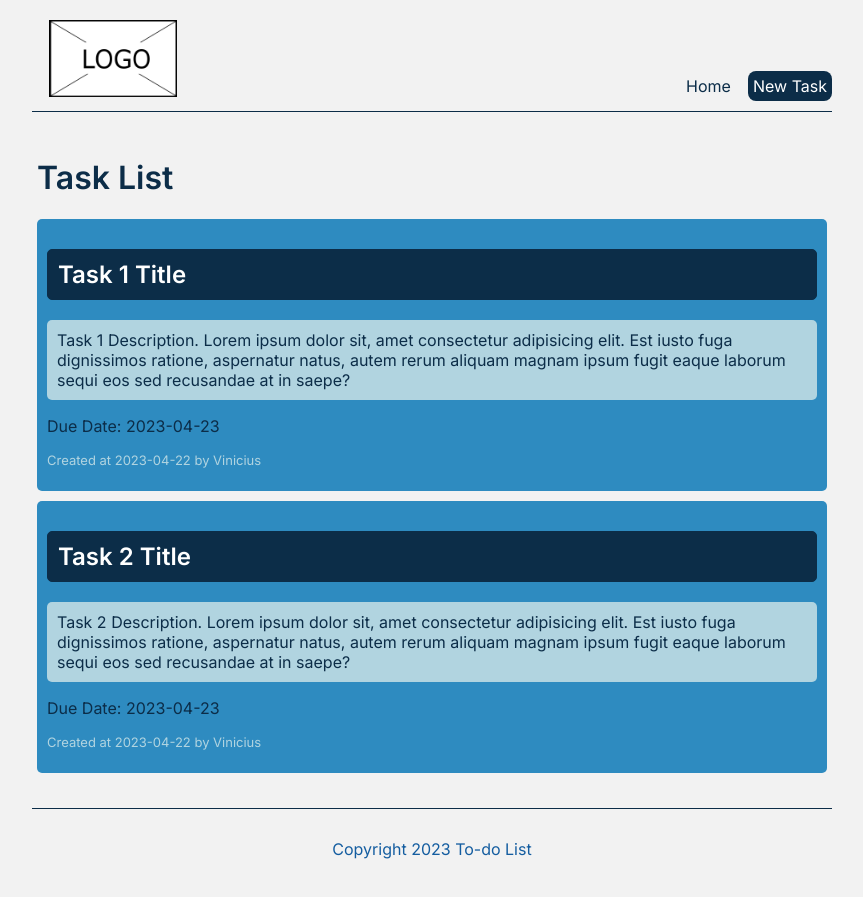
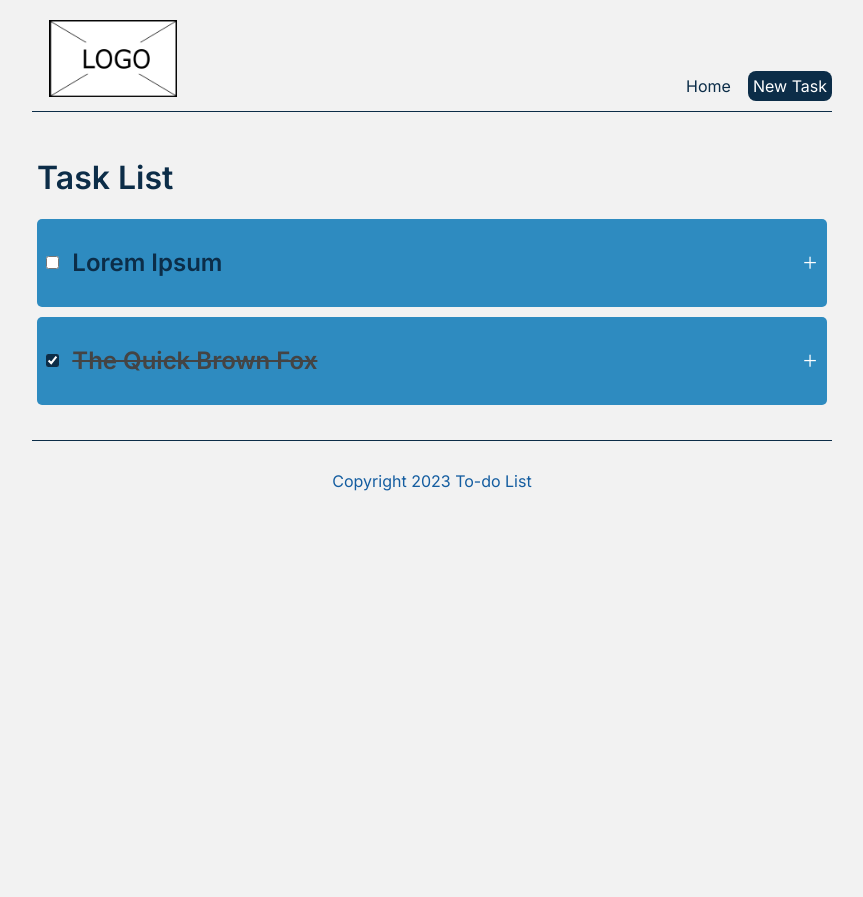
Before and after one commit to ViniciusBSilva/todo-list, a Next.js app: page / in a window 1280 px wide. Shown: the whole page, without its empty margins (208-1071 px from the left). After the commit the page ends 800 px from the top, so only its background shows below. Built offline with nearby package versions, Linux system fonts and the light colour scheme.

Commit message:
Tasks component, completed tasks handling, tasks detail handling, minor design changes

```diff
--- /dev/null
+++ b/components/Task.js
@@ -0,0 +1,38 @@
+import { useState } from 'react';
+import styles from '../styles/Home.module.css'
+
+const Task = ({ completed, title, description, category, dueDate, createdAt, createdBy, toogleCompleted }) => {
+
+    const [showDetail, toogleDetail] = useState(false);
+
+    return (
+        <>
+            <div className={styles.task}>
+                <div className={styles.taskHeader}>
+                    <input
+                        name='taskCompleted'
+                        type='checkbox'
+                        checked={completed}
+                        onChange={toogleCompleted}
+                    />
+                    <label
+                        htmlFor='taskCompleted'
+                        className={`${styles.taskTitle}`.concat((completed) ? ` ${styles.taskCompleted}` : '')}>
+                        <h2>{title}</h2>
+                    </label>
+                    <p className={styles.showDetails} onClick={() => toogleDetail(!showDetail)}>+</p>
+                </div>
+                {showDetail && (
+                    <div className={styles.taskDetails}>
+                        <p className={styles.taskDescription}>{description}</p>
+                        <p className={styles.taskDueDate}>Due Date: {dueDate}</p>
+                        <p className={styles.taskInfo}>Created at {createdAt} by {createdBy}</p>
+                    </div>
+                )}
+
+            </div>
+        </>
+    );
+}
+
+export default Task;
--- a/data/db.json
+++ b/data/db.json
@@ -4,6 +4,7 @@
             "id": 1,
             "title": "Lorem Ipsum",
             "description": "Lorem ipsum dolor sit amet, consectetur adipiscing elit, sed do eiusmod tempor incididunt ut labore et dolore magna aliqua. Ut enim ad minim veniam, quis nostrud exercitation ullamco laboris nisi ut aliquip ex ea commodo consequat. Duis aute irure dolor in reprehenderit in voluptate velit esse cillum dolore eu fugiat nulla pariatur. Excepteur sint occaecat cupidatat non proident, sunt in culpa qui officia deserunt mollit anim id est laborum.",
+            "completed": false,
             "category": "Work",
             "dueDate": "2023-05-02",
             "createdAt": "2023-04-23",
@@ -13,6 +14,7 @@
             "id": 2,
             "title": "The Quick Brown Fox",
             "description": "The quick brown fox jumps over the lazy dog",
+            "completed": true,
             "category": "Personal",
             "dueDate": "2023-12-31",
             "createdAt": "2023-04-22",
--- a/pages/index.js
+++ b/pages/index.js
@@ -1,7 +1,70 @@
-import Head from 'next/head'
-import styles from '../styles/Home.module.css'
+
+import { useState } from 'react';
+
+import Head from 'next/head';
+
+import Task from '@/components/Task';
+
+import styles from '../styles/Home.module.css';
 
 export default function Home() {
+
+  const getTaskList = () => {
+
+    const taskListJSON = [
+      {
+        "id": 1,
+        "title": "Lorem Ipsum",
+        "description": "Lorem ipsum dolor sit amet, consectetur adipiscing elit, sed do eiusmod tempor incididunt ut labore et dolore magna aliqua. Ut enim ad minim veniam, quis nostrud exercitation ullamco laboris nisi ut aliquip ex ea commodo consequat. Duis aute irure dolor in reprehenderit in voluptate velit esse cillum dolore eu fugiat nulla pariatur. Excepteur sint occaecat cupidatat non proident, sunt in culpa qui officia deserunt mollit anim id est laborum.",
+        "completed": false,
+        "category": "Work",
+        "dueDate": "2023-05-02",
+        "createdAt": "2023-04-23",
+        "createdBy": "Vinicius"
+      },
+      {
+        "id": 2,
+        "title": "The Quick Brown Fox",
+        "description": "The quick brown fox jumps over the lazy dog",
+        "completed": true,
+        "category": "Personal",
+        "dueDate": "2023-12-31",
+        "createdAt": "2023-04-22",
+        "createdBy": "Vinicius"
+      }
+    ]
+
+    const taskList = [];
+
+    // const [showDetail, toogleDetail] = useState(false);
+
+    taskListJSON.forEach(task => {
+
+      const [completed, toogleCompleted] = useState(task.completed);
+
+      taskList.push(
+        <Task
+          completed={completed}
+          title={task.title}
+          description={task.description}
+          category={task.category}
+          dueDate={task.dueDate}
+          createdAt={task.createdAt}
+          createdBy={task.createdBy}
+          // showDetail={showDetail}
+          toogleCompleted={(event) => toogleCompleted(event.target.checked)}
+        // toogleDetail={() => toogleDetail(!showDetail)}
+        />
+      );
+
+    })
+
+    return taskList;
+
+  };
+
+  const taskList = getTaskList();
+
   return (
     <>
       <Head>
@@ -13,20 +76,36 @@ export default function Home() {
       <main>
         <div className={styles.taskList}>
           <h1 className={styles.title}>Task List</h1>
-          <div className={styles.task}>
-            <h2 className={styles.taskTitle}>Task 1 Title</h2>
+          {/* <div className={styles.task}>
+            <div className={styles.taskHeader}>
+              <input name='taskCompleted' type='radio' />
+              <label htmlFor='taskCompleted' className={styles.taskTitle}>
+                <h2 >Task 1 Title</h2>
+              </label>
+            </div>
+            <div className={styles.taskDetails}>
               <p className={styles.taskDescription}>Task 1 Description. Lorem ipsum dolor sit, amet consectetur adipisicing elit. Est iusto fuga dignissimos ratione, aspernatur natus, autem rerum aliquam magnam ipsum fugit eaque laborum sequi eos sed recusandae at in saepe?</p>
               <p className={styles.taskDueDate}>Due Date: 2023-04-23</p>
               <p className={styles.taskInfo}>Created at 2023-04-22 by Vinicius</p>
             </div>
+          </div>
           <div className={styles.task}>
-            <h2 className={styles.taskTitle}>Task 2 Title</h2>
+            <div className={styles.taskHeader}>
+              <input name='taskCompleted' type='radio' checked />
+              <label htmlFor='taskCompleted' className={`${styles.taskTitle} ${styles.taskCompleted}`}>
+                <h2 >Task 2 Title</h2>
+              </label>
+            </div>
+            <div className={styles.taskDetails}>
               <p className={styles.taskDescription}>Task 2 Description. Lorem ipsum dolor sit, amet consectetur adipisicing elit. Est iusto fuga dignissimos ratione, aspernatur natus, autem rerum aliquam magnam ipsum fugit eaque laborum sequi eos sed recusandae at in saepe?</p>
               <p className={styles.taskDueDate}>Due Date: 2023-04-23</p>
               <p className={styles.taskInfo}>Created at 2023-04-22 by Vinicius</p>
             </div>
+          </div> */}
+
+          {taskList}
         </div>
-      </main>
+      </main >
     </>
   )
 }
--- a/styles/Home.module.css
+++ b/styles/Home.module.css
@@ -2,56 +2,53 @@
 Color Palette: Mermaid Lagoon
 https://www.canva.com/colors/color-palettes/mermaid-lagoon/
 */
+/* :root { */
 .root {
-    --000: #b1d4e0;
+    --000: #f2f2f2;
+    --050: #b1d4e0;
     --100: #2e8bc0;
     --200: #145da0;
     --300: #0c2d48;
-}
-
-.title {
-    /* color: var(--mermaid-lagoon-midnight-blue); */
+    --400: #ccc;
+    --500: #444;
 }
 
 .taskList {
     padding: 5px;
-    /* margin: 5px 0px; */
-    /* background-color: #f2f2f2; */
-    /* background-color: var(--mermaid-lagoon-baby-blue); */
-    /* border: 1px solid var(--mermaid-lagoon-blue); */
     border-radius: 5px;
 }
 
 .task {
-    /* background-color: var(--mermaid-lagoon-baby-blue); */
     background-color: var(--100);
     margin: 10px 0px;
-    padding: 10px;
-    /* border-top: 1px solid var(--mermaid-lagoon-dark-blue); */
-    /* border: 1px solid var(--mermaid-lagoon-blue); */
-    /* border: 1px solid var(--mermaid-lagoon-dark-blue); */
+    padding: 5px;
     border-radius: 5px;
 }
 
+.taskHeader {
+    display: flex;
+    justify-content: flex-start;
+    align-items: center;
+}
+
+.showDetails {
+    margin-right: 5px;
+    margin-left: auto;
+    color: white;
+    font: 25px bolder;
+    cursor: pointer;
+}
+
 .taskTitle {
-    /* background-color: var(--mermaid-lagoon-baby-blue); */
-    background-color: var(--300);
-    color: white;
-    /* color: var(--mermaid-lagoon-baby-blue); */
-    padding: 10px;
-    border: 1px solid var(--300);
-    border-radius: 5px;
+    color: var(--300);
+}
+
+.taskCompleted {
+    text-decoration: line-through;
+    color: var(--500);
 }
 
 .taskDescription {
-    background-color: var(--000);
-    padding: 10px;
-    border-radius: 5px;
+    background-color: var(--050);
+    padding: 3px;
 }
-
-.taskDueDate {}
-
-.taskInfo {
-    font-size: small;
-    color: var(--000);
-}
--- a/styles/globals.css
+++ b/styles/globals.css
@@ -5,15 +5,18 @@ Color Palette: Mermaid Lagoon
 https://www.canva.com/colors/color-palettes/mermaid-lagoon/
 */
 :root {
-    --000: #b1d4e0;
+    --000: #f2f2f2;
+    --050: #b1d4e0;
     --100: #2e8bc0;
     --200: #145da0;
     --300: #0c2d48;
+    --400: #ccc;
+    --500: #444;
 }
 
 body {
     /* background-color: var(--mermaid-lagoon-baby-blue); */
-    background-color: #f2f2f2;
+    background-color: var(--000);
     color: var(--300);
     font-family: 'Inter', sans-serif;
 }
@@ -65,3 +68,9 @@ footer {
     color: #145da0;
     border-top: 1px solid var(--300);
 }
+
+input {
+    margin-right: 1em;
+    accent-color: var(--300);
+    border-color: var(--300);
+}
```
Lines whose indentation alone changed are shown as unchanged.
